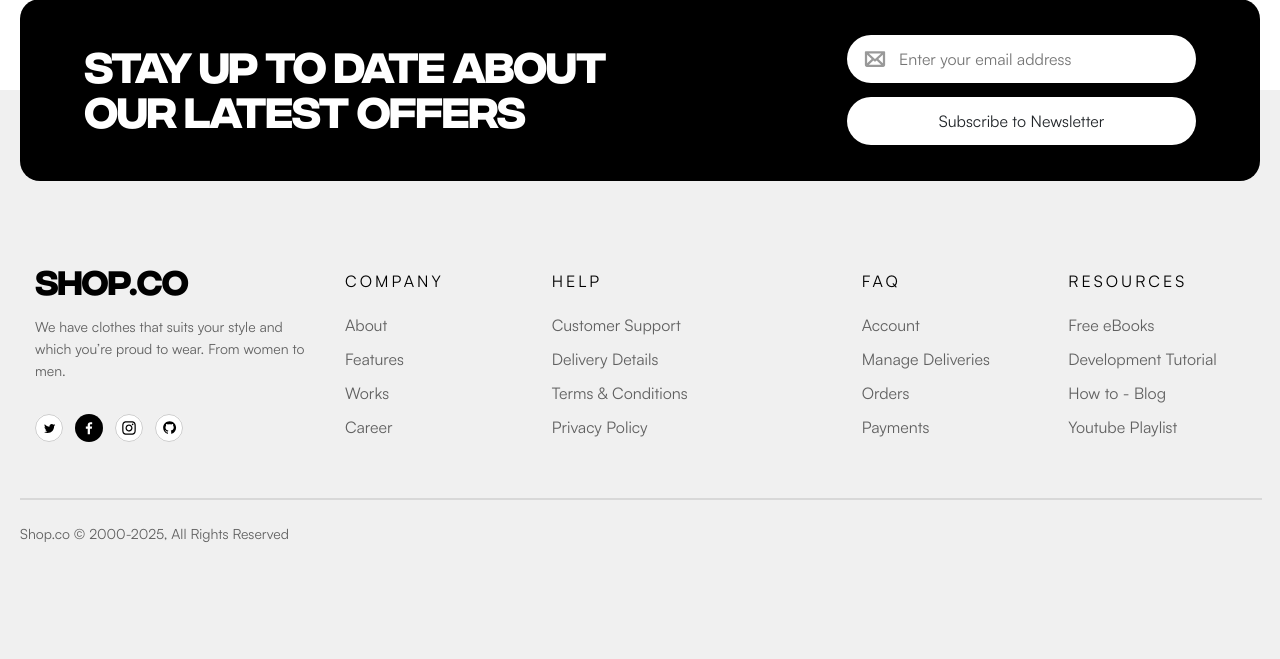
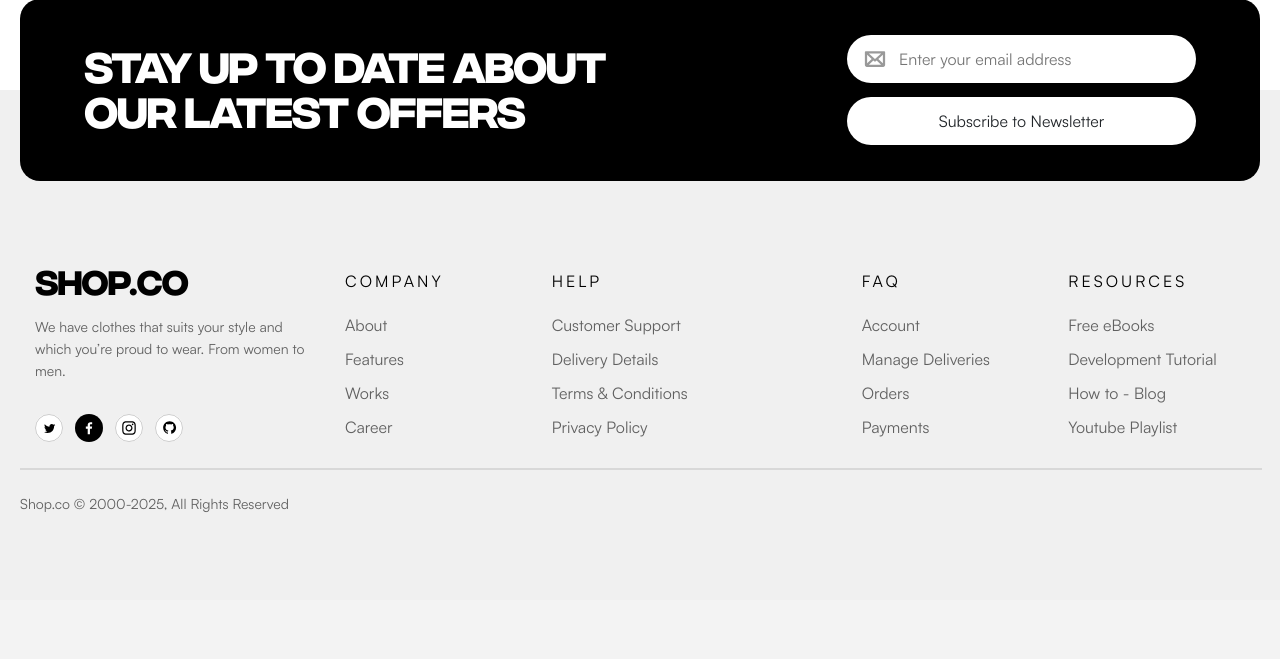
Before and after one commit to korovkincode/shopco-training, a Django app: page / in a window 1280 px wide. Shown: the part 320-979 px from the top of the page. After the commit the page ends 832 px from the top, so only its background shows below. Run offline with Django 5.2, Linux system fonts and the light colour scheme; some libraries are stand-ins or nearby versions.

Commit message:
fix: Fix copyright block margin

```diff
--- a/shop/static/styles.css
+++ b/shop/static/styles.css
@@ -279,12 +279,9 @@
 .footer__content .shop-logo {
     line-height: 21.6px;
 }
-.copyright__container {
-    background: #F0F0F0;
-}
 .copyright__content {
-    padding-top: 30px;
-    padding-bottom: 30px;
+    background: inherit;
+    height: 132px;
 }
 .copyright__info {
     font-family: Satoshi;
@@ -293,7 +290,6 @@
     line-height: 18.9px;
     letter-spacing: 0%;
     color: #00000099;
-    margin-bottom: 85px;
 }
 .divider {
     margin-bottom: 25px;
@@ -370,17 +366,17 @@
     }
 }
 @media (width < 1000px) {
-    .footer__content {
+    .footer__container {
         transform: translateY(-10%);;
     }
 }
 @media (width < 800px) {
-    .footer__content {
+    .footer__container {
         transform: translateY(-20%);;
     }
 }
 @media (width < 500px) {
-    .footer__content {
+    .footer__container {
         transform: translateY(-25%);;
     }
 }
--- a/shop/templates/base.html
+++ b/shop/templates/base.html
@@ -126,12 +126,12 @@
                     </div>
                 </div>
             </div>
-        </div>
-        <div class="copyright__container">
-            <div class="copyright__content">
-                <hr class="divider">
-                <div class="copyright__info">
-                    Shop.co © 2000-2025, All Rights Reserved
+            <div class="copyright__container">
+                <div class="copyright__content">
+                    <hr class="divider">
+                    <div class="copyright__info">
+                        Shop.co © 2000-2025, All Rights Reserved
+                    </div>
                 </div>
             </div>
         </div>
```
